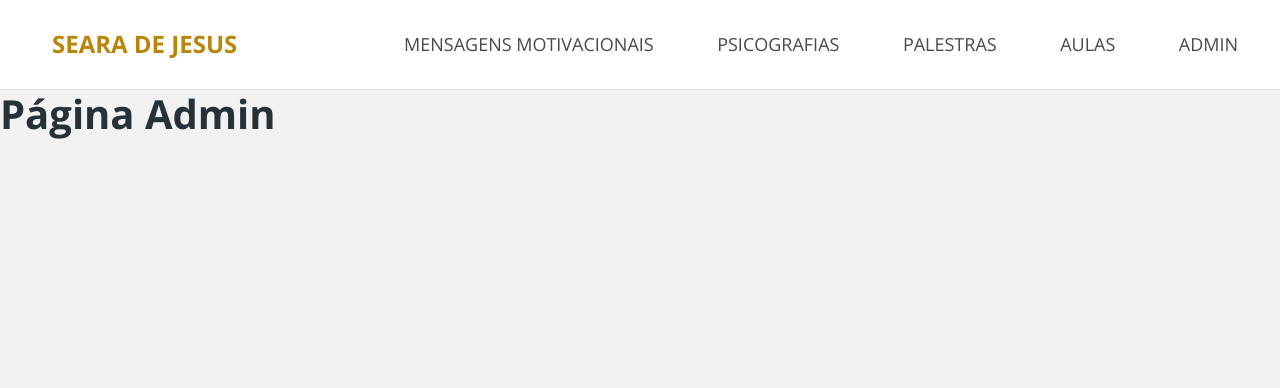
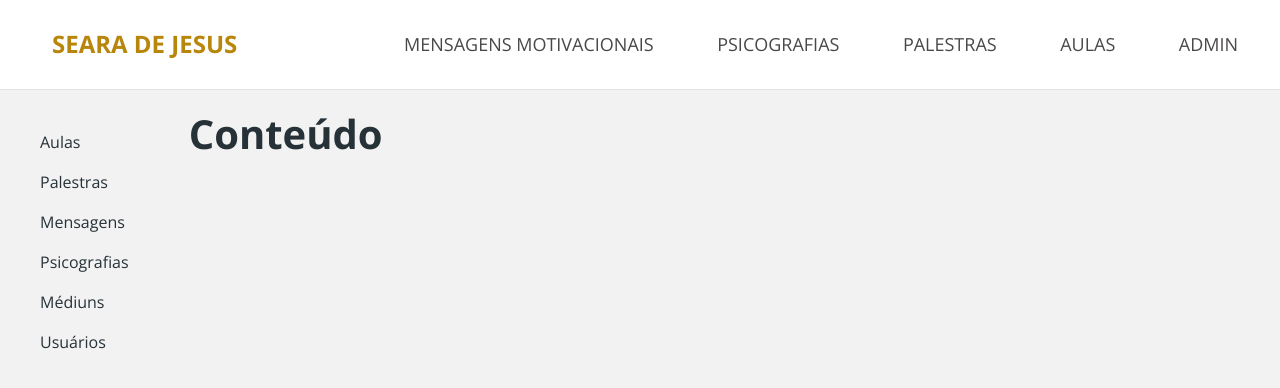
Before and after one commit to searadev/seara-frontend, a React (Create React App) app: page /admin in a window 1280 px wide. Shown: the top 388 px of the page. Built offline with nearby package versions, Linux system fonts and the light colour scheme.

Commit message:
hamburger menu in admin

```diff
--- /dev/null
+++ b/src/pages/Admin/Navbar/index.tsx
@@ -0,0 +1,45 @@
+import './styles.css';
+import 'bootstrap/js/src/collapse.js';
+
+const Navbar = () => {
+    return (
+        <nav className="navbar navbar-expand-lg navbar-dark admin-nav-container">
+            <button
+                className="navbar-toggler"
+                type="button"
+                data-bs-toggle="collapse"
+                data-bs-target="#admin-navbar"
+                aria-controls="admin-navbar"
+                aria-expanded="false"
+                aria-label="Toggle navigation"
+                >
+                <span className="navbar-toggler-icon"></span>
+            </button>
+            <div className='collapse navbar-collapse admin-nav-content' id="admin-navbar">
+                <ul className="">
+                    <li>
+                        <a href='link' className='admin-nav-item'><p>Aulas</p></a>
+                    </li>
+                    <li>
+                        <a href='link' className='admin-nav-item'><p>Palestras</p></a>
+                    </li>
+                    <li>
+                        <a href='link' className='admin-nav-item'><p>Mensagens</p></a>
+                    </li>
+                    <li>
+                        <a href='link' className='admin-nav-item'><p>Psicografias</p></a>
+                    </li>
+                    <li>
+                        <a href='link' className='admin-nav-item'><p>Médiuns</p></a>
+                    </li>
+                    <li>
+                        <a href='link' className='admin-nav-item'><p>Usuários</p></a>
+                    </li>
+                </ul>
+            </div>
+
+        </nav>
+    );
+}
+
+export default Navbar;
--- /dev/null
+++ b/src/pages/Admin/Navbar/styles.css
@@ -0,0 +1,13 @@
+ul {
+    list-style-type: none;
+    margin: 0;
+    padding: 0;
+}
+
+.admin-nav-container {
+    padding: 40px;
+}
+
+.admin-nav-item {
+
+}
--- a/src/pages/Admin/index.tsx
+++ b/src/pages/Admin/index.tsx
@@ -1,8 +1,15 @@
+import Navbar from './Navbar';
+import './styles.css';
 
 const Admin = () => {
 
     return (
-        <h1>Página Admin</h1>
+        <div className="admin-container">
+            <Navbar />
+            <div className="admin-content">
+                <h1>Conteúdo</h1>
+            </div>
+        </div>
     );
 }
 
--- a/src/pages/Admin/styles.css
+++ b/src/pages/Admin/styles.css
@@ -0,0 +1,18 @@
+.admin-container {
+    display: flex;
+    flex-direction: column;
+}
+
+.admin-content {
+    padding: 20px;
+}
+
+@media (min-width: 992px) {
+    .admin-container {
+        flex-direction: row;
+    }
+
+    .admin-content {
+        flex: 1;
+    }
+}
```
